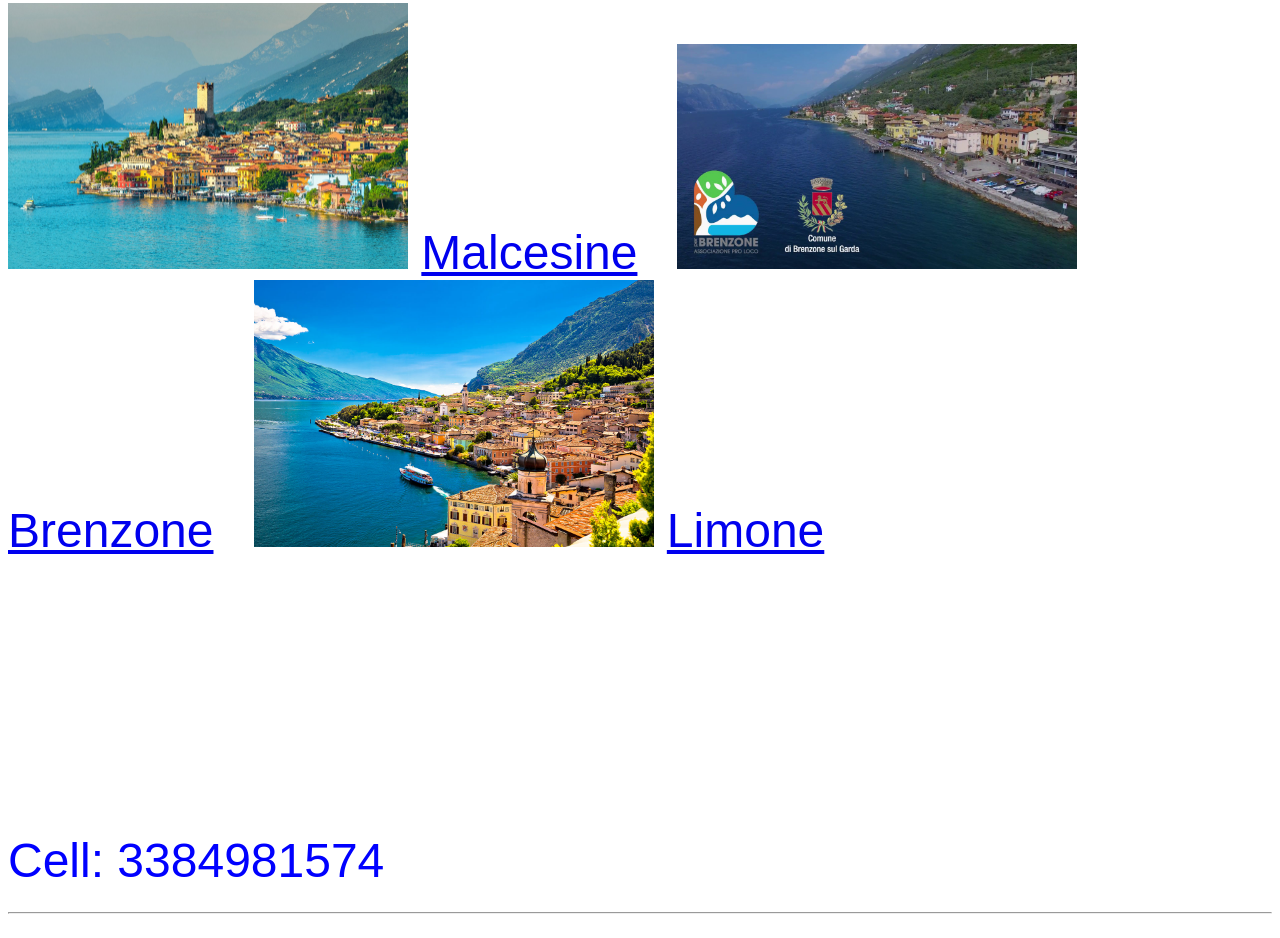
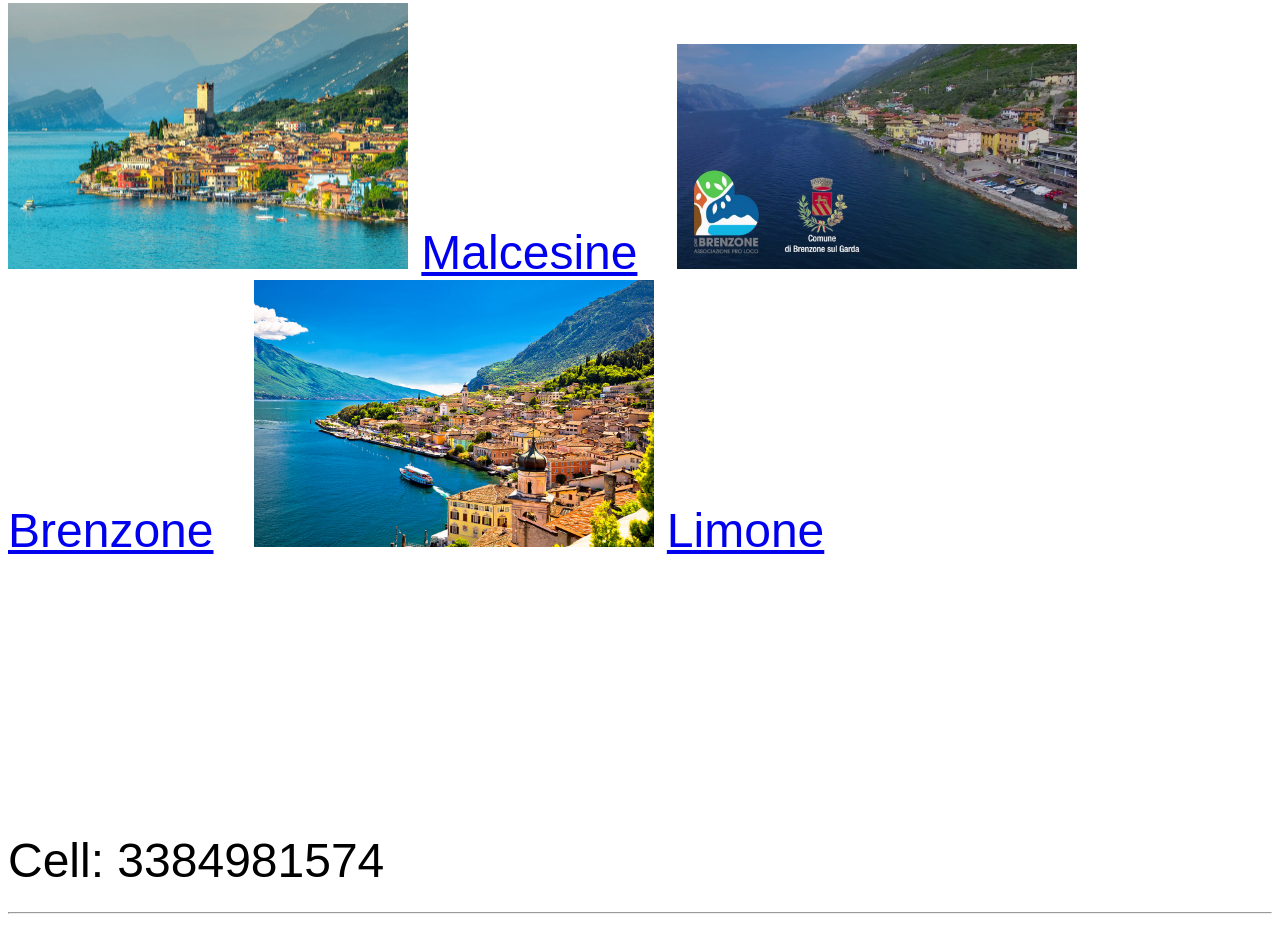
Before and after one commit to giuliettabenamati/giuliettabenamati.github.io, a plain HTML site: page index.html in a window 1280 px wide. Shown: the part 527-1465 px from the top of the page. Drawn offline with Linux system fonts and the light colour scheme.

Commit message:
Update index.html

```diff
--- a/index.html
+++ b/index.html
@@ -2,7 +2,7 @@
 <html>
     <head>
 
-    <font face="arial" size="25" color="blue" alligin="<&quot;center&quot;">
+    <font face="arial" size="25" color="black" alligin="<&quot;center&quot;">
     <img src="Lago di Garda.jpg" width="600" heigt="300">
     LAGO DI GARDA
     <hr size="15" color="red">
@@ -17,13 +17,13 @@
 
 
     <img src="Brenzone.jpg" width="400" heigt="400">
-    <font face="arial" size="25" color="blue" alligin="<&quot;center&quot;">
+    <font face="arial" size="25" color="black" alligin="<&quot;center&quot;">
     <a href="Brenzone.html"> Brenzone</a>
     &nbsp;
 
 
     <img src="limone-sul-garda.jpg" width="400" heigt="400">
-    <font face="arial" size="25" color="blue" alligin="<&quot;center&quot;">
+    <font face="arial" size="25" color="black" alligin="<&quot;center&quot;">
     <a href="Limone.html"> Limone</a>
     <br>
     <br>
@@ -31,7 +31,7 @@
     <br>
     <br>
     <br>
-    <font face="arial" size="25" color="blue" alligin="<&quot;center&quot;">
+    <font face="arial" size="25" color="black" alligin="<&quot;center&quot;">
     Cell: 3384981574
     <br>
     <hr>
```
